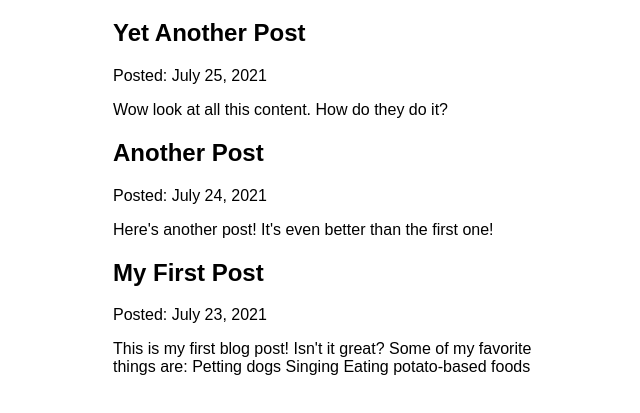
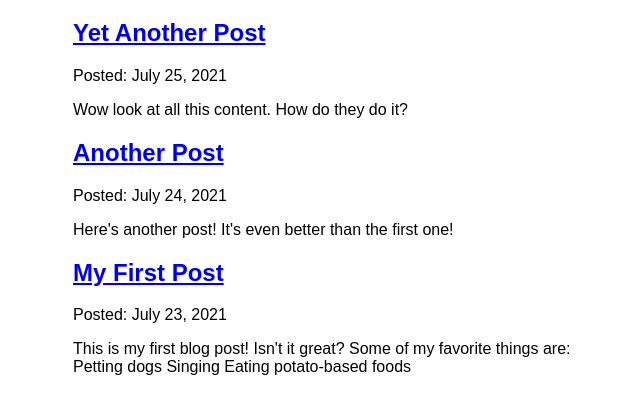
Before and after one commit to Marmsilso/gatsbytest, a Gatsby site: page /blog in a window 1280 px wide. Shown: the part 157-570 px from the top of the page, without its empty margins (317-957 px from the left). Built offline with nearby package versions, Linux system fonts and the light colour scheme; Gatsby itself is replaced by a stand-in of ours.

Commit message:
Finished Gatsby Tutorial Part 6

```diff
--- a/src/pages/blog.js
+++ b/src/pages/blog/index.js
@@ -1,20 +1,24 @@
 import * as React from 'react'
-import { graphql } from 'gatsby'
-import Layout from '../components/layout'
-import Seo from '../components/seo'
+import { Link, graphql } from 'gatsby'
+import Layout from '../../components/layout'
+import Seo from '../../components/seo'
 
 const BlogPage = ({ data }) => {
   return (
     <Layout pageTitle="My Blog Posts">
-      <ul>
-        {data.allMdx.nodes.map((node) => (
+      {
+        data.allMdx.nodes.map(node => (
           <article key={node.id}>
-            <h2>{node.frontmatter.title}</h2>
+            <h2>
+              <Link to={`/blog/${node.frontmatter.slug}`}>
+                {node.frontmatter.title}
+              </Link>
+            </h2>
             <p>Posted: {node.frontmatter.date}</p>
             <p>{node.excerpt}</p>
           </article>
-        ))}
-      </ul>
+        ))
+      }
     </Layout>
   )
 }
@@ -26,6 +30,7 @@
         frontmatter {
           date(formatString: "MMMM D, YYYY")
           title
+          slug
         }
         id
         excerpt
```
Also changed, not shown: src/pages/blog/{mdx.frontmatter__slug}.js (added, +28 -0 lines).
